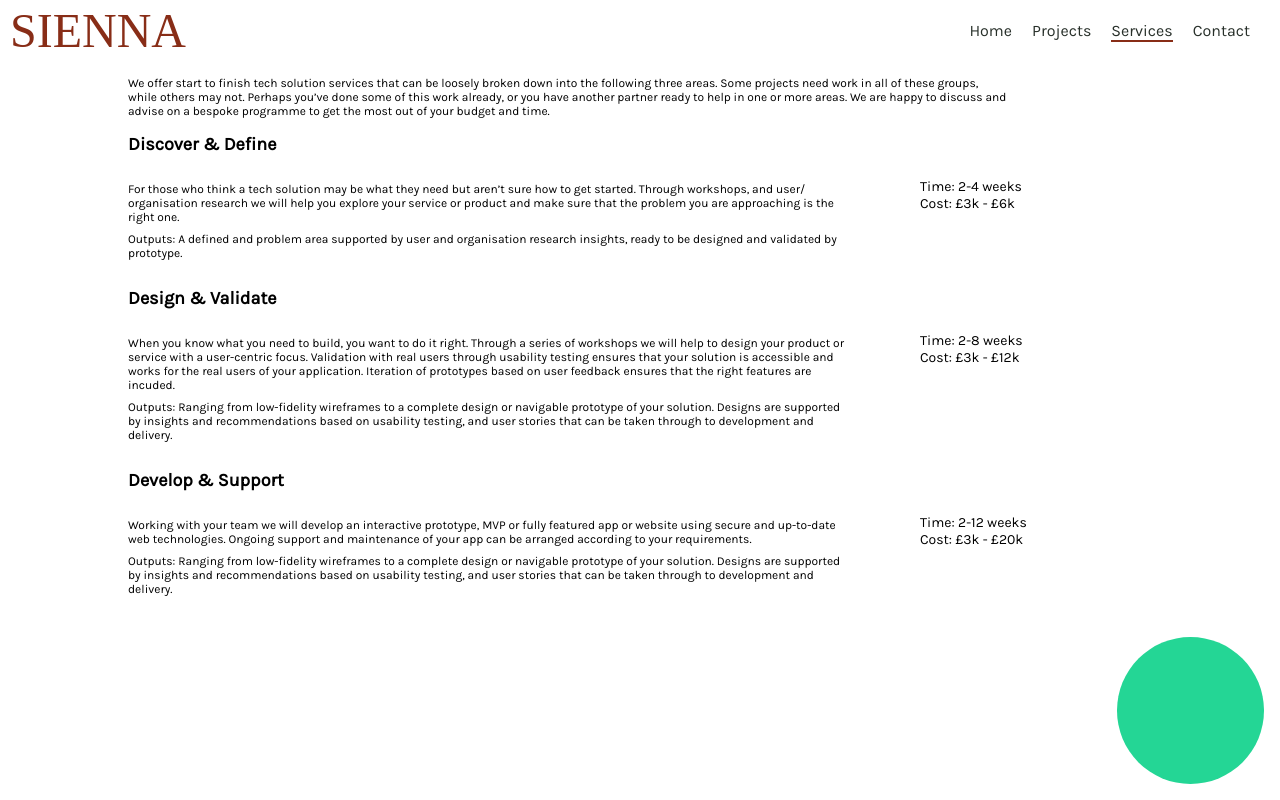
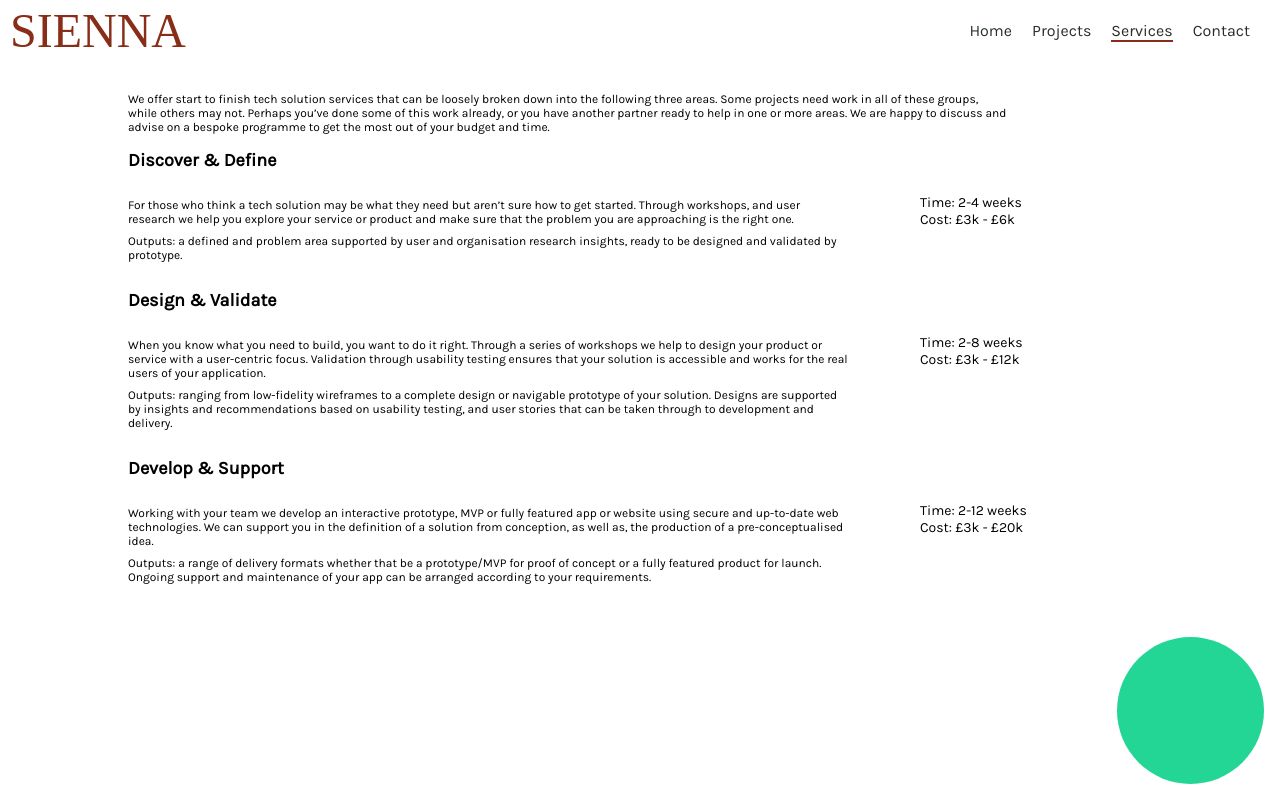
Before and after one commit to sienna-development/sienna-website, a Next.js app: page /services in a window 1280 px wide. Built offline with nearby package versions, Linux system fonts and the light colour scheme; a web font is replaced by a local one.

Commit message:
Edit copy/grammar and add text to final section

```diff
--- a/pages/services.js
+++ b/pages/services.js
@@ -20,9 +20,9 @@ export default function Services() {
       <div className={styles.bodyContainer}>
             <p className={styles.bodyText}>
                   For those who think a tech solution may be what they need but aren’t sure how to get started.
-                  Through workshops, and user/ organisation research we will help you explore your service or product and make sure that the problem you are approaching is the right one.
+                  Through workshops, and user research we help you explore your service or product and make sure that the problem you are approaching is the right one.
                    <article className={styles.outputs}>
-                     Outputs: A defined and problem area supported by user and organisation research insights, ready to be designed and validated by prototype.
+                     Outputs: a defined and problem area supported by user and organisation research insights, ready to be designed and validated by prototype.
                    </article>
             </p>
                 <aside className={styles.details}>
@@ -37,11 +37,10 @@ export default function Services() {
 </h2>
       <div className={styles.bodyContainer}>
             <p className={styles.bodyText}>
-                  When you know what you need to build, you want to do it right. Through a series of workshops we will help to design your product or service with a user-centric focus.
-                  Validation with real users through usability testing ensures that your solution is accessible and works for the real users of your application.
-                  Iteration of prototypes based on user feedback ensures that the right features are incuded.
+                  When you know what you need to build, you want to do it right. Through a series of workshops we help to design your product or service with a user-centric focus.
+                  Validation through usability testing ensures that your solution is accessible and works for the real users of your application.
                   <article className={styles.outputs}>
-                    Outputs: Ranging from low-fidelity wireframes to a complete design or navigable prototype of your solution.
+                    Outputs: ranging from low-fidelity wireframes to a complete design or navigable prototype of your solution.
                     Designs are supported by insights and recommendations based on usability testing, and user stories that can be taken through to development and delivery.
                   </article>
             </p>
@@ -56,11 +55,11 @@ export default function Services() {
 </h2>
       <div className={styles.bodyContainer}>
             <p className={styles.bodyText}>
-                  Working with your team we will develop an interactive prototype, MVP or fully featured app or website using secure and up-to-date web technologies.
-                  Ongoing support and maintenance of your app can be arranged according to your requirements.
+                  Working with your team we develop an interactive prototype, MVP or fully featured app or website using secure and up-to-date web technologies.
+                  We can support you in the definition of a solution from conception, as well as, the production of a pre-conceptualised idea.
                   <article className={styles.outputs}>
-                        Outputs: Ranging from low-fidelity wireframes to a complete design or navigable prototype of your solution.
-                        Designs are supported by insights and recommendations based on usability testing, and user stories that can be taken through to development and delivery.
+                        Outputs: a range of delivery formats whether that be a prototype/MVP for proof of concept or a fully featured product for launch.
+                        Ongoing support and maintenance of your app can be arranged according to your requirements.
                   </article>
             </p>
                   <aside className={styles.details}>
--- a/styles/services.module.css
+++ b/styles/services.module.css
@@ -1,5 +1,5 @@
 .content {
-    margin: 4rem 8rem;
+    margin: 5rem 8rem;
     position: fixed;
 }
 
```
